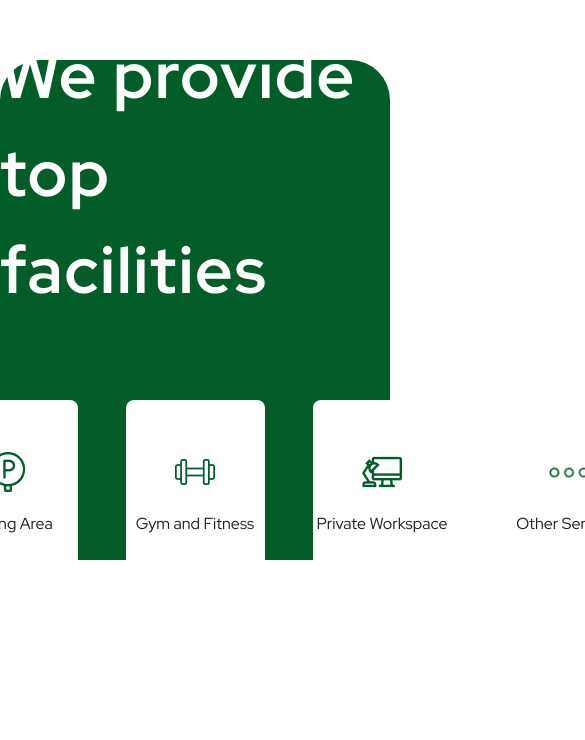
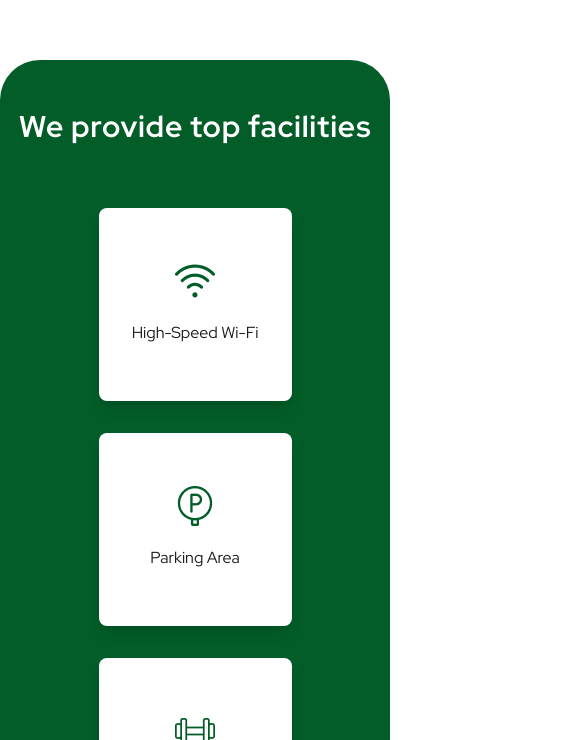
Before and after one commit to hr-igoraza/resort, a React (Vite) app: page / in a window 390 px wide. Shown: the part 1084-1824 px from the top of the page, 585 px wide, since content can reach past the window. Before the commit the page ends 1677 px from the top, so only its background shows below. Built offline with nearby package versions, Linux system fonts and the light colour scheme.

Commit message:
feat: Facilities cards components (Desktop View)

```diff
--- /dev/null
+++ b/src/Components/FacilitiesCard.jsx
@@ -0,0 +1,12 @@
+import React from 'react';
+
+const FacilitiesCard = ({ icon, title }) => {
+  return (
+    <div className="w-[193px] h-[193px] bg-white text-center flex flex-col justify-center items-center gap-5 rounded-[8px] shadow-lg">
+      <img src={icon} alt={title} height={40} width={40} />
+      <p className="text-[#1C1C1C] text-[16px] w-[139px] h-[28px]">{title}</p>
+    </div>
+  );
+};
+
+export default FacilitiesCard;
--- a/src/Components/FacilitiesSections.jsx
+++ b/src/Components/FacilitiesSections.jsx
@@ -1,39 +1,33 @@
-import wifiIcon from '../assets/Images/wifiIcon.png'
-import parking from '../assets/Images/parking_Area_Icon.png'
-import dumbell from '../assets/Images/DumbellIcon.png'
-import elipsis from '../assets/Images/EllipsisIcon.png'
-import workspace from '../assets/Images/WorkspaceIcon.png'
+import wifiIcon from '../assets/Images/wifiIcon.png';
+import parking from '../assets/Images/parking_Area_Icon.png';
+import dumbell from '../assets/Images/DumbellIcon.png';
+import elipsis from '../assets/Images/EllipsisIcon.png';
+import workspace from '../assets/Images/WorkspaceIcon.png';
 
+import FacilitiesCard from './FacilitiesCard';
 
 const FacilitiesSections = () => {
+  // Facility data
+  const facilities = [
+    { icon: wifiIcon, title: 'High-Speed Wi-Fi' },
+    { icon: parking, title: 'Parking Area' },
+    { icon: dumbell, title: 'Gym and Fitness' },
+    { icon: workspace, title: 'Private Workspace' },
+    { icon: elipsis, title: 'Other Services' },
+  ];
+
   return (
-    <div className="mt-[300px] absolute w-full h-[500px] bg-[#025D28] flex flex-col justify-center items-center gap-[80px] rounded-t-[40px]">
-        <p className="text-[65px]  font-bold text-white tracking-wide">We provide top facilities</p>
-        <div className="w-full h-[193px] flex justify-center items-center gap-12">
-            <div className="w-[193px] h-[193px] bg-white text-center flex flex-col justify-center items-center gap-5 rounded-[8px]">
-                <img src={wifiIcon} alt="" height={40} width={40} />
-                <p className='text-[#1C1C1C] text-[16px] w-[139px] h-[28px] '>High-Speed Wi-Fi</p>
-            </div>
-            <div className="w-[193px] h-[193px] bg-white text-center flex flex-col justify-center items-center gap-5 rounded-[8px]">
-                <img src={parking} alt="" height={40} width={40} />
-                <p className='text-[#1C1C1C] text-[16px] w-[139px] h-[28px] '>Parking Area</p>
-            </div>
-            <div className="w-[193px] h-[193px] bg-white text-center flex flex-col justify-center items-center gap-5 rounded-[8px]">
-                <img src={dumbell} alt="" height={40} width={40} />
-                <p className='text-[#1C1C1C] text-[16px] w-[139px] h-[28px] '>Gym and Fitness</p>
-            </div>
-            <div className="w-[193px] h-[193px] bg-white text-center flex flex-col justify-center items-center gap-5 rounded-[8px]">
-                <img src={workspace} alt="" height={40} width={40} />
-                <p className='text-[#1C1C1C] text-[16px] w-[139px] h-[28px] '>Private Workspace</p>
-            </div>
-            <div className="w-[193px] h-[193px] bg-white text-center flex flex-col justify-center items-center gap-5 rounded-[8px]">
-                <img src={elipsis} alt="" height={40} width={40} />
-                <p className='text-[#1C1C1C] text-[16px] w-[139px] h-[28px] '>Other Services</p>
-            </div>
+    <div className="mt-[300px] absolute w-full h-auto bg-[#025D28] flex flex-col justify-center items-center gap-16 px-4 md:px-0 py-12 rounded-t-[40px]">
+      <p className="text-3xl md:text-5xl font-bold text-white tracking-wide text-center">
+        We provide top facilities
+      </p>
+      <div className="w-full flex flex-wrap justify-center items-center gap-8">
+        {facilities.map((facility, index) => (
+          <FacilitiesCard key={index} icon={facility.icon} title={facility.title} />
+        ))}
+      </div>
+    </div>
+  );
+};
 
-        </div>
-    </div>
-  )
-}
-
-export default FacilitiesSections
+export default FacilitiesSections;
```
